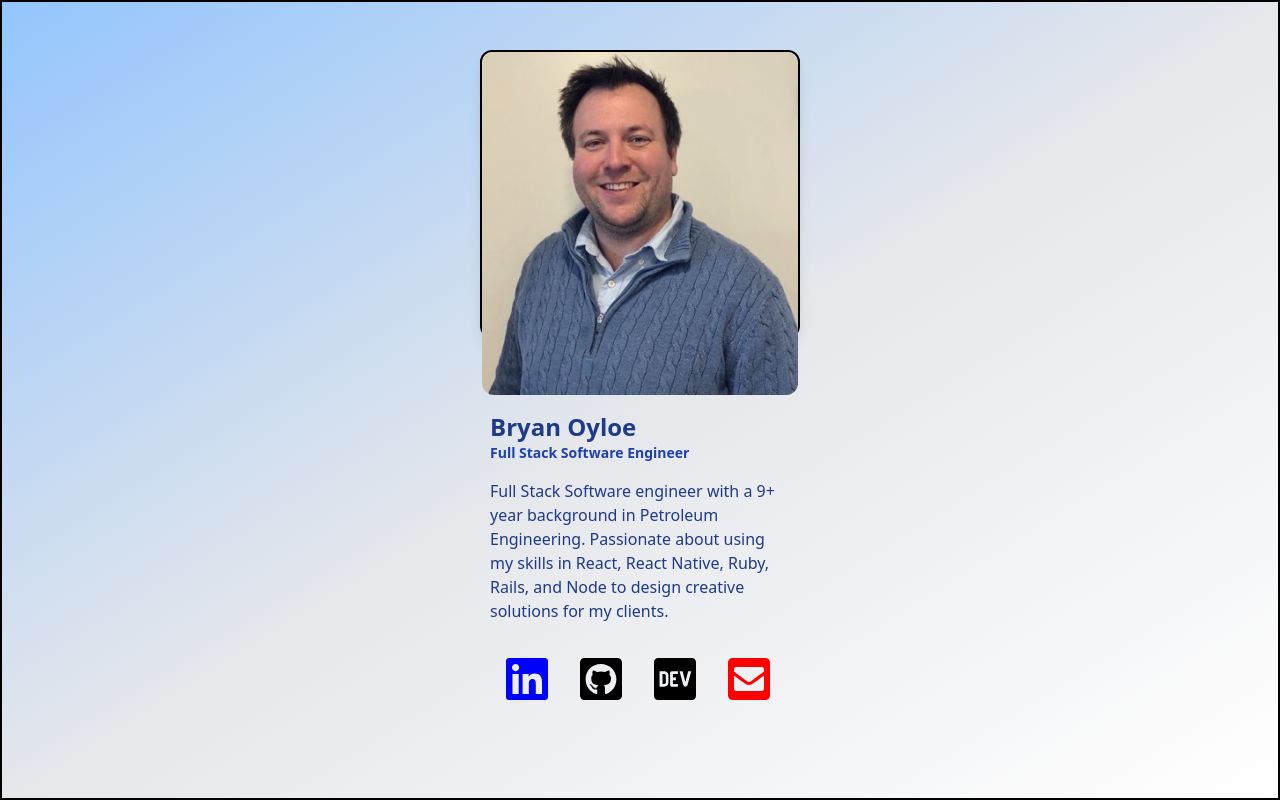
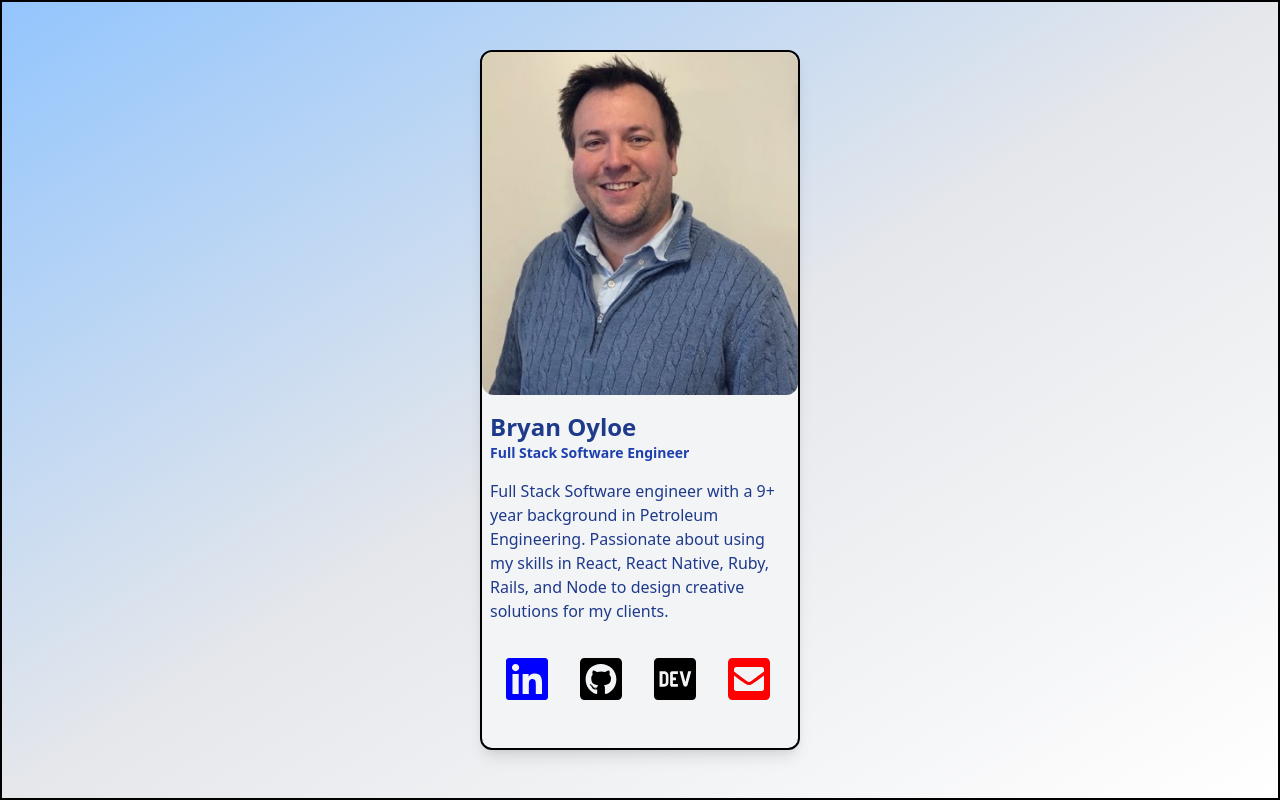
Before and after one commit to boyloe/portfolio, a React (Create React App) app: page / in a window 1280 px wide. Built offline with nearby package versions, Linux system fonts and the light colour scheme.

Commit message:
Remove height control from outer div

```diff
--- a/src/App.tsx
+++ b/src/App.tsx
@@ -9,7 +9,7 @@ import { faEnvelopeSquare } from '@fortawesome/free-solid-svg-icons'
 function App() {
   return (
     <div className="flex justify-center border-solid border-2 border-black overflow-hidden py-12 bg-gradient-to-tl from-white via-gray-200 to-blue-300 w-screen h-screen">
-      <div className="max-w-xs max-h-72 rounded-xl shadow-lg bg-gray-100 border-solid border-2 border-black">
+      <div className="max-w-xs  rounded-xl shadow-lg bg-gray-100 border-solid border-2 border-black">
         <img className="w-full rounded-xl" src={BryanPic} alt="Bryan" />
         <div className="px-2 py-4">
           <h3 className="font-bold text-blue-900 text-2xl ">
```
